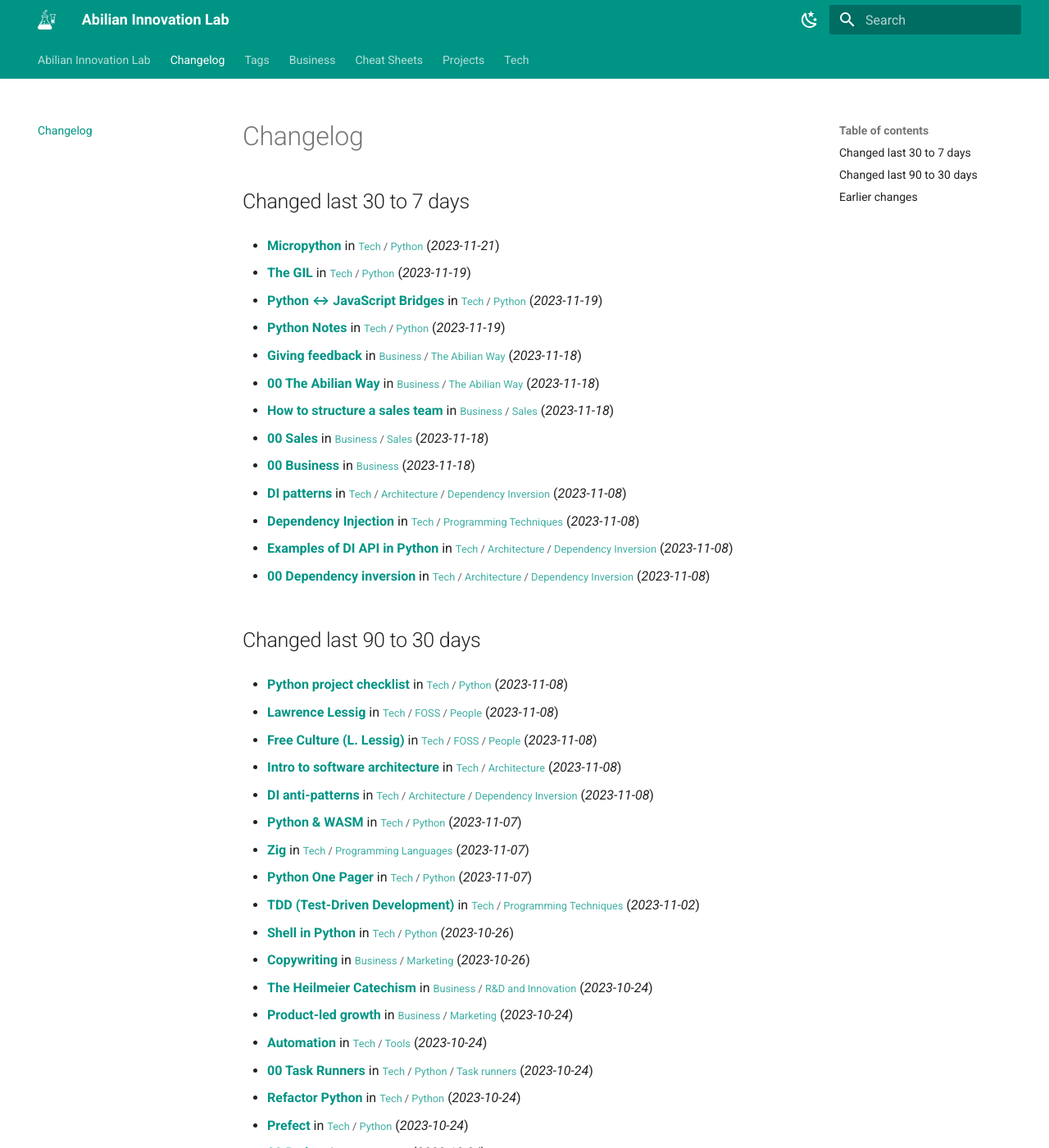
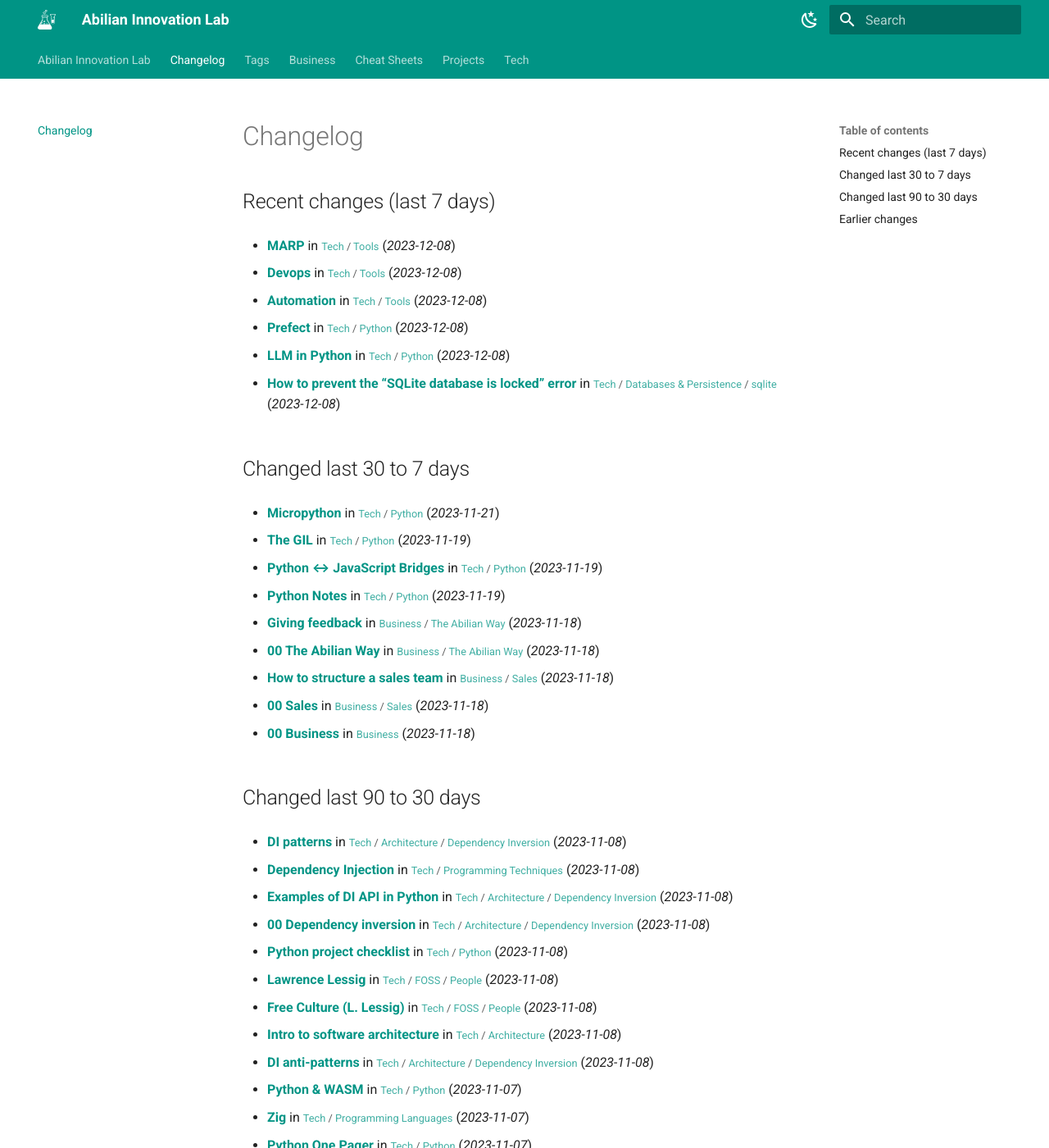
Before and after one commit to abilian/lab.abilian.com, an MkDocs documentation site: the page built from docs/changelog.md, in a window 1280 px wide and 1400 px high. Shown: the whole window at 82% size. Built offline with MkDocs 1.6.1 and Material for MkDocs 9.7.7, drawn with Linux system fonts in a browser that asks for light colours; comment, search, counter and statistics services are not loaded; some of the changed text lies outside the part shown.

Commit message:
Update content

```diff
--- a/docs/changelog.md
+++ b/docs/changelog.md
@@ -1,4 +1,20 @@
 # Changelog
+
+## Recent changes (last 7 days)
+
+- **[MARP](/Tech/Tools/MARP/)** in <small>[Tech](/Tech/00 Technology/) / [Tools](/Tech/Tools/Automation/)</small> (*2023-12-08*)
+
+- **[Devops](/Tech/Tools/Devops/)** in <small>[Tech](/Tech/00 Technology/) / [Tools](/Tech/Tools/Automation/)</small> (*2023-12-08*)
+
+- **[Automation](/Tech/Tools/Automation/)** in <small>[Tech](/Tech/00 Technology/) / [Tools](/Tech/Tools/Automation/)</small> (*2023-12-08*)
+
+- **[Prefect](/Tech/Python/Prefect/)** in <small>[Tech](/Tech/00 Technology/) / [Python](/Tech/Python/(Pretty) tables in Python/)</small> (*2023-12-08*)
+
+- **[LLM in Python](/Tech/Python/LLM in Python/)** in <small>[Tech](/Tech/00 Technology/) / [Python](/Tech/Python/(Pretty) tables in Python/)</small> (*2023-12-08*)
+
+- **[How to prevent the "SQLite database is locked" error](/Tech/Databases & Persistence/sqlite/How to prevent the "SQLite database is locked" error/)** in <small>[Tech](/Tech/00 Technology/) / [Databases & Persistence](/Tech/Databases & Persistence/DuckDB/) / [sqlite](/Tech/Databases & Persistence/sqlite/How to prevent the "SQLite database is locked" error/)</small> (*2023-12-08*)
+
+
 
 ## Changed last 30 to 7 days
 
@@ -20,6 +36,10 @@
 
 - **[00 Business](/Business/00 Business/)** in <small>[Business](/Business/00 Business/)</small> (*2023-11-18*)
 
+
+
+## Changed last 90 to 30 days
+
 - **[DI patterns](/Tech/Architecture/Dependency Inversion/DI patterns/)** in <small>[Tech](/Tech/00 Technology/) / [Architecture](/Tech/Architecture/Clean architecture/) / [Dependency Inversion](/Tech/Architecture/Dependency Inversion/00 Dependency inversion/)</small> (*2023-11-08*)
 
 - **[Dependency Injection](/Tech/Programming Techniques/Dependency Injection/)** in <small>[Tech](/Tech/00 Technology/) / [Programming Techniques](/Tech/Programming Techniques/Assertions/)</small> (*2023-11-08*)
@@ -58,13 +74,9 @@
 
 - **[Product-led growth](/Business/Marketing/Product-led growth/)** in <small>[Business](/Business/00 Business/) / [Marketing](/Business/Marketing/Copywriting/)</small> (*2023-10-24*)
 
-- **[Automation](/Tech/Tools/Automation/)** in <small>[Tech](/Tech/00 Technology/) / [Tools](/Tech/Tools/Automation/)</small> (*2023-10-24*)
-
 - **[00 Task Runners](/Tech/Python/Task runners/00 Task Runners/)** in <small>[Tech](/Tech/00 Technology/) / [Python](/Tech/Python/(Pretty) tables in Python/) / [Task runners](/Tech/Python/Task runners/00 Task Runners/)</small> (*2023-10-24*)
 
 - **[Refactor Python](/Tech/Python/Refactor Python/)** in <small>[Tech](/Tech/00 Technology/) / [Python](/Tech/Python/(Pretty) tables in Python/)</small> (*2023-10-24*)
-
-- **[Prefect](/Tech/Python/Prefect/)** in <small>[Tech](/Tech/00 Technology/) / [Python](/Tech/Python/(Pretty) tables in Python/)</small> (*2023-10-24*)
 
 - **[00 Python](/Tech/Python/00 Python/)** in <small>[Tech](/Tech/00 Technology/) / [Python](/Tech/Python/(Pretty) tables in Python/)</small> (*2023-10-24*)
 
```
Also changed, not shown: other parts of docs/changelog.md (+0 -6 lines).
